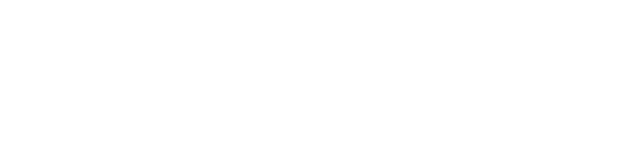
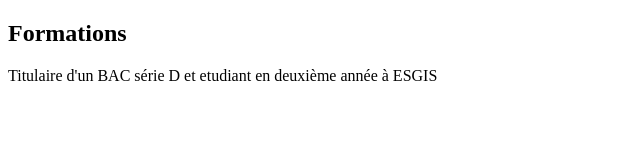
Before and after one commit to brunodozoro/git-mon-cv, a plain HTML site: page Desktop/mon-cv/index.html in a window 1280 px wide. Shown: the whole page, without its empty margins (0-640 px from the left). Drawn offline with Linux system fonts and the light colour scheme; files that its build step writes are made by us from their sources.

Commit message:
Mise en place de la section formations

```diff
--- a/Desktop/mon-cv/index.html
+++ b/Desktop/mon-cv/index.html
@@ -8,6 +8,9 @@
     <link rel="stylesheet" href="css/style.css">
 </head>
 <body>
-
+    <section>
+        <h1>Formations</h1>
+        <p>Titulaire d'un BAC série D et etudiant en deuxième année à ESGIS</p>
+    </section>
 </body>
 </html>
```
